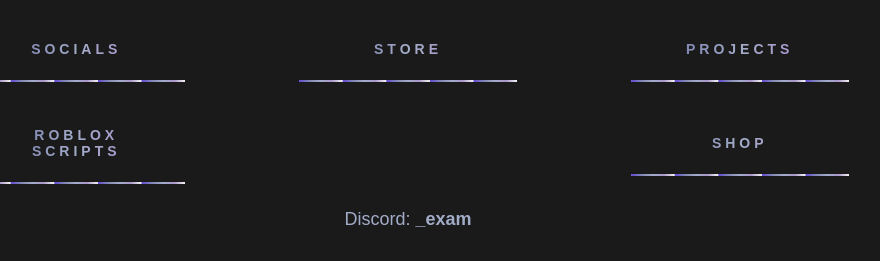
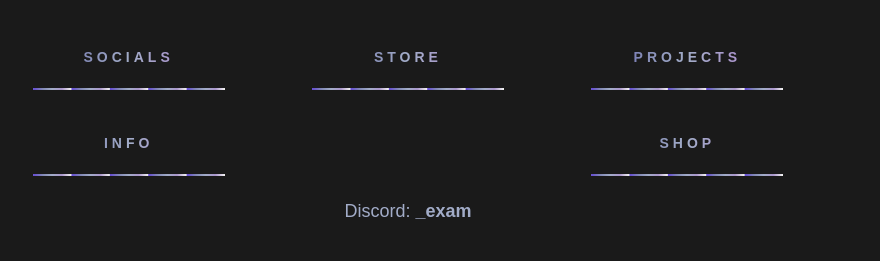
Before and after one commit to lvgzz/eternitysite, a plain HTML site: page index.html in a window 1280 px wide. Shown: the part 341-602 px from the top of the page, without its empty margins (232-1112 px from the left). Drawn offline with nearby package versions, Linux system fonts and the light colour scheme.

Commit message:
Update index.html

```diff
--- a/index.html
+++ b/index.html
@@ -65,12 +65,12 @@
             <span></span>
             Projects
         </a>
-		<a href="RobloxScripts.html" class="neon-button outlined">
+		<a href="info.html" class="neon-button outlined">
             <span></span>
             <span></span>
             <span></span>
             <span></span>
-            Roblox Scripts
+            Info
         </a>
 				<a href="https://xamtech.mysellix.io/" target="_blank" class="neon-button outlined">
             <span></span>
```
